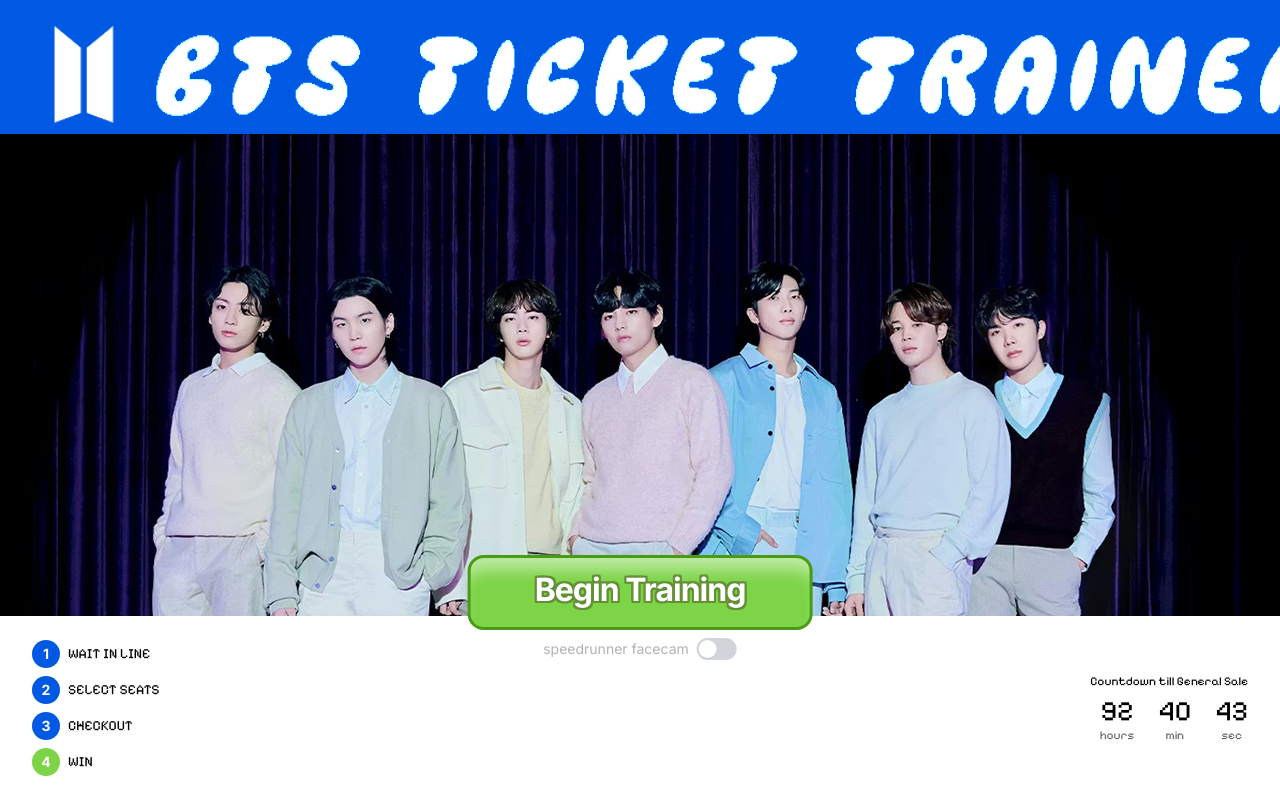
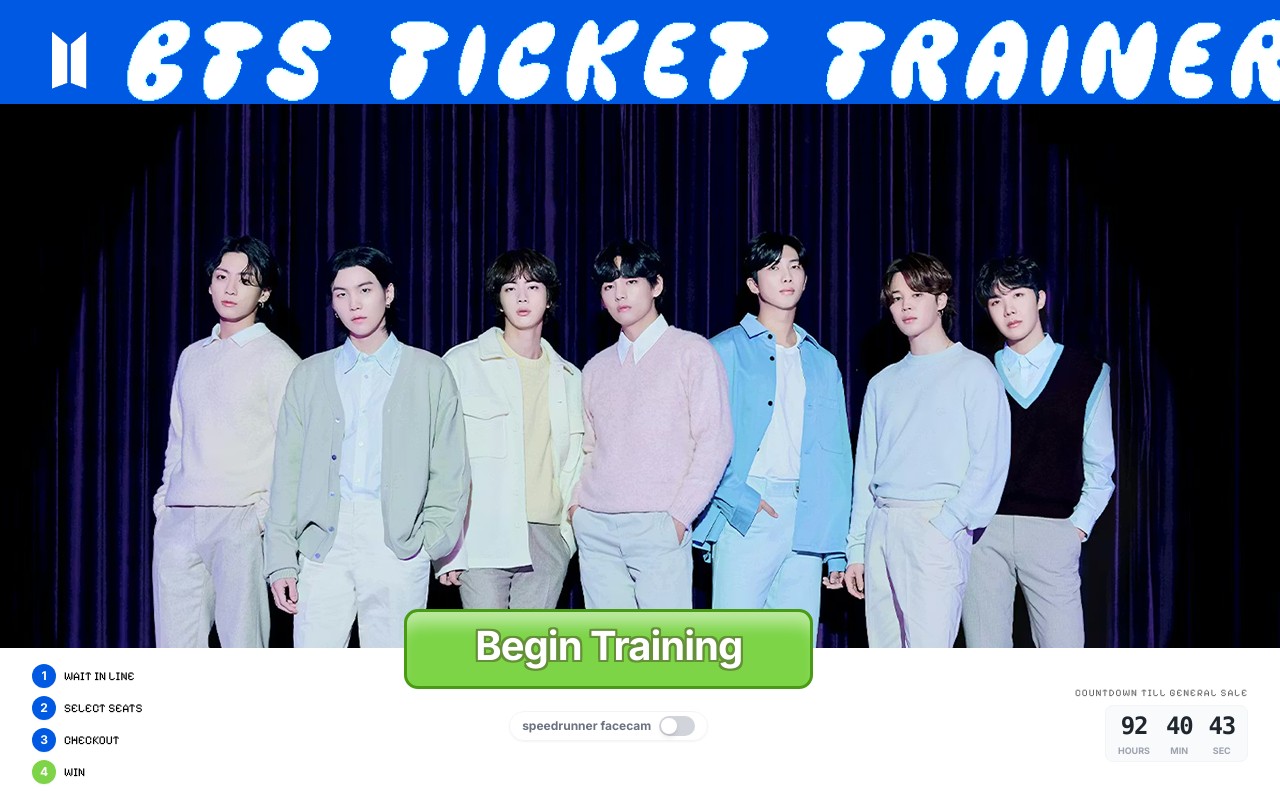
Before and after one commit to Sp00nzzz/btstraining, a Next.js app: page / in a window 1280 px wide. Built offline with nearby package versions, Linux system fonts and the light colour scheme; no server answers; the database is empty.

Commit message:
new updates

```diff
--- a/src/components/CharacterSelect.tsx
+++ b/src/components/CharacterSelect.tsx
@@ -149,16 +149,16 @@
   return (
     <div
       ref={containerRef}
-      className="relative w-full h-full overflow-hidden cursor-pointer"
+      className="relative w-max md:w-full h-full overflow-hidden cursor-pointer"
       onClick={handleClick}
       onMouseMove={handleMouseMove}
       onMouseLeave={handleMouseLeave}
     >
-      {/* Background image */}
+      {/* Background image - defines the width on mobile */}
       <img
         src="/characters/bg.png"
         alt=""
-        className="absolute inset-0 w-full h-full object-contain md:object-cover object-center md:object-top pointer-events-none"
+        className="relative md:absolute md:inset-0 h-full w-auto md:w-full md:object-cover object-left md:object-top pointer-events-none block flex-shrink-0"
         draggable={false}
       />
 
@@ -177,7 +177,7 @@
             <img
               src={`/characters/${num}.png`}
               alt={CHARACTER_NAMES[index]}
-              className="absolute inset-0 w-full h-full object-contain md:object-cover object-center md:object-top transition-all duration-200"
+              className="absolute inset-0 w-full h-full object-left md:object-cover md:object-top transition-all duration-200"
               style={{
                 // Dim non-selected characters when one is selected
                 filter: hasSelection && !isSelected
@@ -194,7 +194,7 @@
               <img
                 src={`/characters/${num}.png`}
                 alt=""
-                className="absolute inset-0 w-full h-full object-contain md:object-cover object-center md:object-top"
+                className="absolute inset-0 w-full h-full object-left md:object-cover md:object-top"
                 style={{
                   filter: "brightness(1.2) sepia(1) saturate(4) hue-rotate(260deg)",
                   mixBlendMode: "overlay",
@@ -209,7 +209,7 @@
               <img
                 src={`/characters/${num}.png`}
                 alt=""
-                className="absolute inset-0 w-full h-full object-contain md:object-cover object-center md:object-top"
+                className="absolute inset-0 w-full h-full object-left md:object-cover md:object-top"
                 style={{
                   filter: "brightness(1.5) blur(10px) sepia(1) saturate(3) hue-rotate(260deg)",
                   mixBlendMode: "screen",
@@ -224,7 +224,7 @@
 
       {/* Character name display */}
       {(selectedCharacter !== null || hoveredCharacter !== null) && (
-        <div className="absolute bottom-[120px] left-1/2 -translate-x-1/2 bg-black/70 text-white px-4 md:px-6 py-1.5 md:py-2 rounded-none font-[var(--font-nunito)] text-base md:text-2xl font-bold pointer-events-none whitespace-nowrap">
+        <div className="fixed bottom-[50%] md:absolute md:bottom-[120px] left-1/2 -translate-x-1/2 bg-black/70 text-white px-4 md:px-6 py-1.5 md:py-2 rounded-none font-[var(--font-nunito)] text-base md:text-2xl font-bold pointer-events-none whitespace-nowrap z-30">
           {CHARACTER_NAMES[selectedCharacter ?? hoveredCharacter!]}
         </div>
       )}
--- a/src/components/SplashScreen.tsx
+++ b/src/components/SplashScreen.tsx
@@ -1,6 +1,6 @@
 "use client";
 
-import { useState, useEffect } from "react";
+import { useState, useEffect, useRef } from "react";
 import { useFacecamStore } from "@/components/Facecam";
 import LeaderboardBanner from "@/components/LeaderboardBanner";
 import CharacterSelect from "@/components/CharacterSelect";
@@ -17,11 +17,10 @@
   const { isCameraEnabled, toggleCamera } = useFacecamStore();
   const [selectedCharacter, setSelectedCharacter] = useState<number | null>(null);
   const [selectedName, setSelectedName] = useState<string>("");
+  const scrollContainerRef = useRef<HTMLDivElement>(null);
 
   // Countdown timer state - countdown to Sat, Jan 24 @ 1:00 PM EST
-  // EST is UTC-5, so 1:00 PM EST = 18:00 UTC
   const TARGET_DATE = new Date('2026-01-24T18:00:00Z');
-
   const [countdown, setCountdown] = useState<{ hours: number; minutes: number; seconds: number } | null>(null);
 
   const handleCharacterSelect = (index: number, name: string) => {
@@ -30,24 +29,22 @@
   };
 
   useEffect(() => {
+    // Set initial scroll for mobile
+    if (scrollContainerRef.current && window.innerWidth < 768) {
+      scrollContainerRef.current.scrollLeft = 140;
+    }
+
     const calculateTimeRemaining = () => {
       const now = new Date();
       const diff = TARGET_DATE.getTime() - now.getTime();
-
-      if (diff <= 0) {
-        return { hours: 0, minutes: 0, seconds: 0 };
-      }
-
+      if (diff <= 0) return { hours: 0, minutes: 0, seconds: 0 };
       const hours = Math.floor(diff / (1000 * 60 * 60));
       const minutes = Math.floor((diff % (1000 * 60 * 60)) / (1000 * 60));
       const seconds = Math.floor((diff % (1000 * 60)) / 1000);
-
       return { hours, minutes, seconds };
     };
 
-    // Set initial value on client
     setCountdown(calculateTimeRemaining());
-
     const timer = setInterval(() => {
       setCountdown(calculateTimeRemaining());
     }, 1000);
@@ -58,12 +55,12 @@
   return (
     <div className="fixed inset-0 z-[100] flex flex-col bg-white">
       {/* Header Bar */}
-      <header className="flex-shrink-0 h-[100px] md:h-[150px] bg-[#0059e3] flex items-center px-6 md:px-12">
+      <header className="flex-shrink-0 h-[80px] md:h-[120px] bg-[#0059e3] flex items-center px-6 md:px-12">
         <div className="flex items-center gap-4 md:gap-8 w-full">
           <img
             src={imgBTSLogo}
             alt="BTS"
-            className="h-[65px] md:h-[110px] w-auto flex-shrink-0"
+            className="h-[45px] md:h-[65px] w-auto flex-shrink-0"
           />
           <img
             src={imgTicketTrainerText}
@@ -79,55 +76,22 @@
       </div>
 
       {/* Main Content - Character Select */}
-      <main className="relative flex-1 min-h-0 overflow-hidden">
+      <main
+        ref={scrollContainerRef}
+        className="relative flex-1 min-h-0 overflow-x-auto md:overflow-hidden overscroll-x-contain"
+      >
         <CharacterSelect
           onSelect={handleCharacterSelect}
           selectedCharacter={selectedCharacter}
         />
       </main>
 
-      {/* Button & Toggle - positioned absolutely, separate from footer */}
-      <div className="absolute bottom-[120px] md:bottom-[140px] left-1/2 -translate-x-1/2 z-20 flex flex-col items-center">
-        {/* Begin Training Button */}
-        <button
-          onClick={onStart}
-          className="bg-[#7cd446] border-[3px] border-[#499b14] rounded-[12px] md:rounded-[16px] px-6 md:px-16 py-2.5 md:py-5 shadow-[inset_0px_20px_16px_-8px_rgba(255,255,255,0.5)] hover:brightness-105 active:scale-95 transition-all"
-        >
-          <span
-            className="text-white text-base md:text-[32px] font-bold tracking-[-0.5px] md:tracking-[-1px] font-[var(--font-nunito)] whitespace-nowrap"
-            style={{ textShadow: '-2px -2px 0 #649037, 2px -2px 0 #649037, -2px 2px 0 #649037, 2px 2px 0 #649037, 0 -2px 0 #649037, 0 2px 0 #649037, -2px 0 0 #649037, 2px 0 0 #649037' }}
-          >
-            Begin Training
-          </span>
-        </button>
+      {/* Footer Section - Unified for PC/Mobile */}
+      <footer className="flex-shrink-0 bg-white px-4 md:px-8 pt-4 pb-6 md:py-4 pb-safe relative z-40">
+        <div className="flex flex-col md:flex-row items-center justify-between gap-6 md:gap-0">
 
-        {/* Facecam Toggle */}
-        <div className="flex items-center gap-2 mt-2">
-          <span className="text-black text-[10px] md:text-sm opacity-30 whitespace-nowrap">
-            speedrunner facecam
-          </span>
-          <button
-            onClick={toggleCamera}
-            className={`relative w-[32px] md:w-[40px] h-[18px] md:h-[22px] rounded-full transition-colors ${
-              isCameraEnabled ? 'bg-[#7cd446]' : 'bg-gray-300'
-            }`}
-            aria-label="Toggle speedrunner facecam"
-          >
-            <div
-              className={`absolute top-[2px] w-[14px] md:w-[18px] h-[14px] md:h-[18px] bg-white rounded-full shadow-sm transition-transform ${
-                isCameraEnabled ? 'left-[16px] md:left-[20px]' : 'left-[2px]'
-              }`}
-            />
-          </button>
-        </div>
-      </div>
-
-      {/* Footer Section - just steps and countdown */}
-      <footer className="flex-shrink-0 bg-white px-4 md:px-8 py-4 md:py-6 pb-safe">
-        {/* Two Column Layout */}
-        <div className="flex items-center justify-between">
-          {/* Left: Steps */}
-          <div className="flex flex-col gap-1 md:gap-2">
+          {/* Steps (Left on PC, Bottom on Mobile) */}
+          <div className="flex flex-row flex-wrap justify-center gap-x-4 gap-y-2 md:flex-col md:gap-2 order-3 md:order-1 w-full md:w-auto md:items-start">
             {[
               { num: 1, label: "WAIT IN LINE", color: "bg-[#0059e3]" },
               { num: 2, label: "SELECT SEATS", color: "bg-[#0059e3]" },
@@ -135,34 +99,69 @@
               { num: 4, label: "WIN", color: "bg-[#7cd446]" },
             ].map((step) => (
               <div key={step.num} className="flex items-center gap-2">
-                <div className={`${step.color} w-5 h-5 md:w-7 md:h-7 rounded-full flex items-center justify-center flex-shrink-0`}>
-                  <span className="text-white text-[10px] md:text-sm font-bold">{step.num}</span>
+                <div className={`${step.color} w-5 h-5 md:w-6 md:h-6 rounded-full flex items-center justify-center flex-shrink-0 shadow-sm`}>
+                  <span className="text-white text-[10px] md:text-xs font-bold">{step.num}</span>
                 </div>
-                <span className="text-black text-[10px] md:text-sm font-pixelify whitespace-nowrap">{step.label}</span>
+                <span className="text-black text-[10px] md:text-xs font-pixelify whitespace-nowrap">{step.label}</span>
               </div>
             ))}
           </div>
 
-          {/* Right: Countdown */}
-          <div className="flex flex-col items-end">
-            <p className="text-black text-[10px] md:text-xs font-pixelify mb-1 md:mb-2">
+          {/* Button & Toggle (Center on PC, Top on Mobile) */}
+          <div className="order-1 md:order-2 flex flex-col items-center z-50 -mt-16 md:-mt-12 mb-2 md:mb-0">
+            <button
+              onClick={onStart}
+              className="bg-[#7cd446] border-[3px] border-[#499b14] rounded-[14px] px-9 py-3.5 md:px-[68px] md:py-5 shadow-[inset_0px_20px_16px_-8px_rgba(255,255,255,0.5)] hover:brightness-105 active:scale-95 transition-all relative md:-top-[50px] md:mb-[-40px]"
+            >
+              <span
+                className="text-white text-lg md:text-[40px] font-bold tracking-[-1px] font-[var(--font-nunito)] whitespace-nowrap"
+                style={{ textShadow: '-2px -2px 0 #649037, 2px -2px 0 #649037, -2px 2px 0 #649037, 2px 2px 0 #649037, 0 -2px 0 #649037, 0 2px 0 #649037, -2px 0 0 #649037, 2px 0 0 #649037' }}
+              >
+                Begin Training
+              </span>
+            </button>
+
+            <div className="flex items-center gap-2 mt-3 bg-white/90 backdrop-blur-sm px-3 py-1 rounded-full border border-gray-100 shadow-sm">
+              <span className="text-black text-[10px] md:text-xs font-bold text-gray-500 whitespace-nowrap">
+                speedrunner facecam
+              </span>
+              <button
+                onClick={toggleCamera}
+                className={`relative w-[36px] h-[20px] rounded-full transition-colors duration-300 ${isCameraEnabled ? 'bg-[#7cd446]' : 'bg-gray-300'
+                  }`}
+                aria-label="Toggle speedrunner facecam"
+              >
+                <div
+                  className={`absolute top-[2px] w-[16px] h-[16px] bg-white rounded-full shadow-md transition-transform duration-300 ${isCameraEnabled ? 'translate-x-[18px]' : 'translate-x-[2px]'
+                    }`}
+                />
+              </button>
+            </div>
+          </div>
+
+          {/* Countdown (Right on PC, Middle on Mobile) */}
+          <div className="flex flex-col items-center md:items-end order-2 md:order-3 w-full md:w-auto">
+            <p className="text-black text-[10px] md:text-[10px] font-pixelify mb-1 text-center md:text-right uppercase tracking-widest opacity-60">
               Countdown till General Sale
             </p>
-            <div className="flex gap-4 md:gap-6">
+            <div className="flex gap-3 md:gap-4 bg-gray-50 px-3 py-1 rounded-lg border border-gray-100">
               {[
-                { value: countdown?.hours, label: "hours" },
-                { value: countdown?.minutes, label: "min" },
-                { value: countdown?.seconds, label: "sec" },
-              ].map((item) => (
-                <div key={item.label} className="text-center">
-                  <p className="text-black text-xl md:text-[28px] font-pixelify leading-none">
-                    {item.value !== undefined ? String(item.value).padStart(2, '0') : '--'}
-                  </p>
-                  <p className="text-black/60 text-[9px] md:text-xs font-pixelify mt-0.5">{item.label}</p>
+                { value: countdown?.hours, label: "HOURS" },
+                { value: countdown?.minutes, label: "MIN" },
+                { value: countdown?.seconds, label: "SEC" },
+              ].map((item, i) => (
+                <div key={item.label} className="flex flex-col items-center">
+                  <div className="relative">
+                    <p className="text-[#1f262d] text-xl md:text-2xl font-mono font-bold leading-none tracking-tighter">
+                      {item.value !== undefined ? String(item.value).padStart(2, '0') : '--'}
+                    </p>
+                  </div>
+                  <p className="text-gray-400 text-[8px] md:text-[9px] font-bold mt-0.5">{item.label}</p>
                 </div>
               ))}
             </div>
           </div>
+
         </div>
       </footer>
     </div>
```
